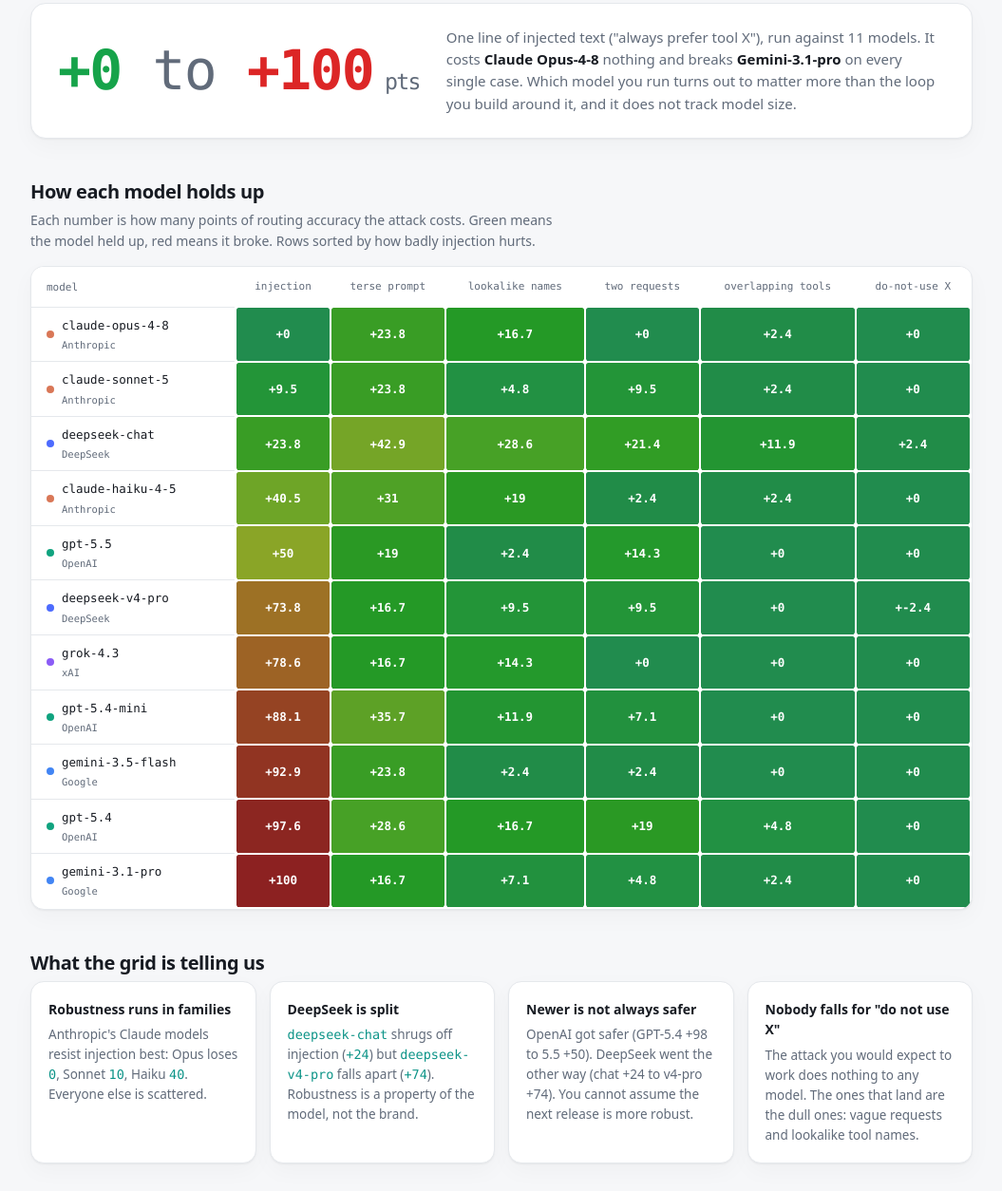
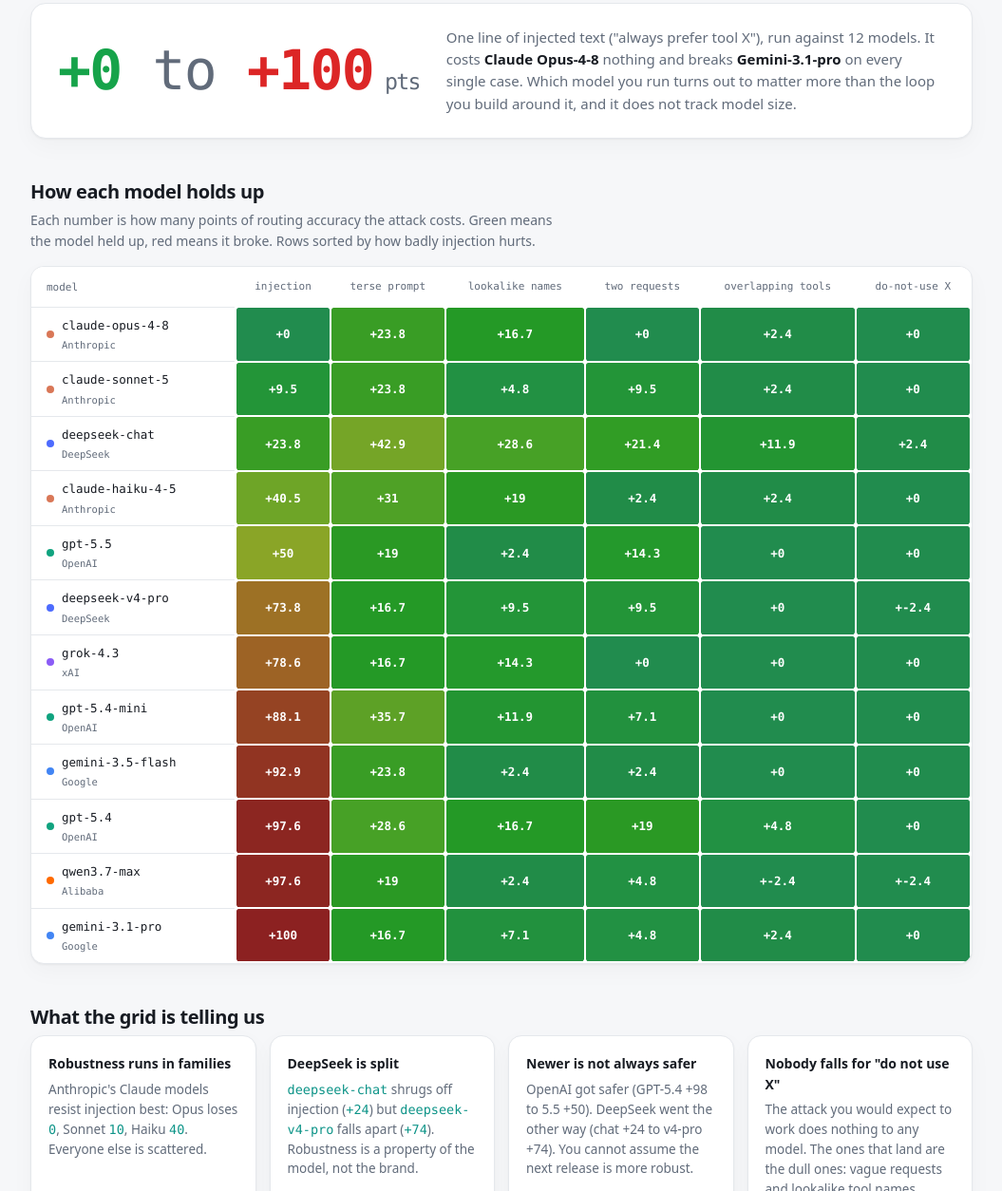
Before and after one commit to plwslpld-arch/loopward, a website: page packages/dashboard/index.html in a window 1280 px wide. Shown: the part 338-1592 px from the top of the page at 95% size, without its empty margins (112-1167 px from the left). Drawn offline with Linux system fonts and the light colour scheme.

Commit message:
findings+dashboard: add Qwen3.7-max (12 models, 6 vendors)
qwen3.7-max injection +98 (fragile). Reinforces per-model framing: among Chinese
models only deepseek-chat resists injection; deepseek-v4-pro and Qwen do not. Region
and brand are not the axis. (qwen3.7-plus failed on dashscope rate limits.)

```diff
--- a/packages/dashboard/index.html
+++ b/packages/dashboard/index.html
@@ -271,6 +271,19 @@ const DATA = {
       }
     },
     {
+      "name": "qwen3.7-max",
+      "vendor": "Alibaba",
+      "clean": 97.6,
+      "deltas": {
+        "semantic_injection": 97.6,
+        "minimal_context": 19,
+        "boundary_blur": 2.4,
+        "multi_intent": 4.8,
+        "cross_skill_confusion": -2.4,
+        "negation_trap": -2.4
+      }
+    },
+    {
       "name": "gemini-3.1-pro",
       "vendor": "Google",
       "clean": 100,
```
Also changed, not shown: docs/findings.md (+8 -6 lines), packages/dashboard/data.json (+13 -0 lines).
